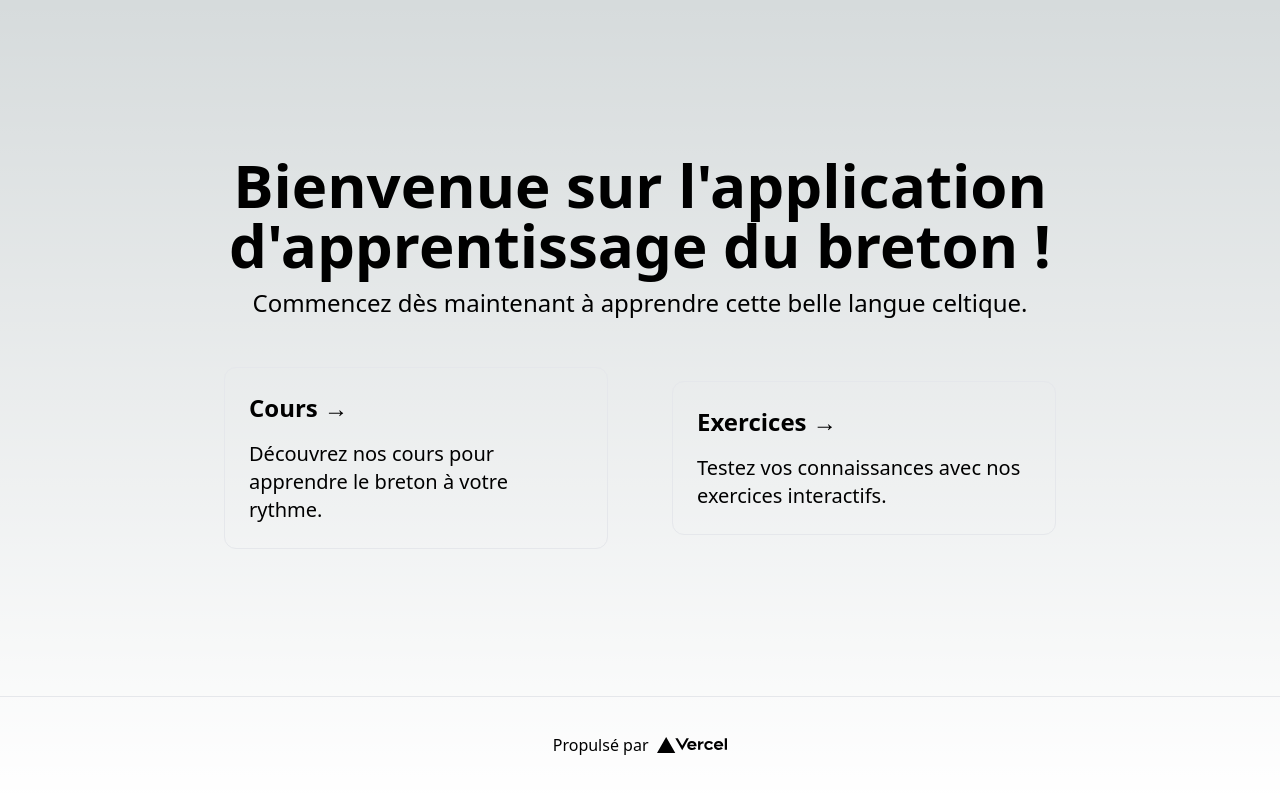
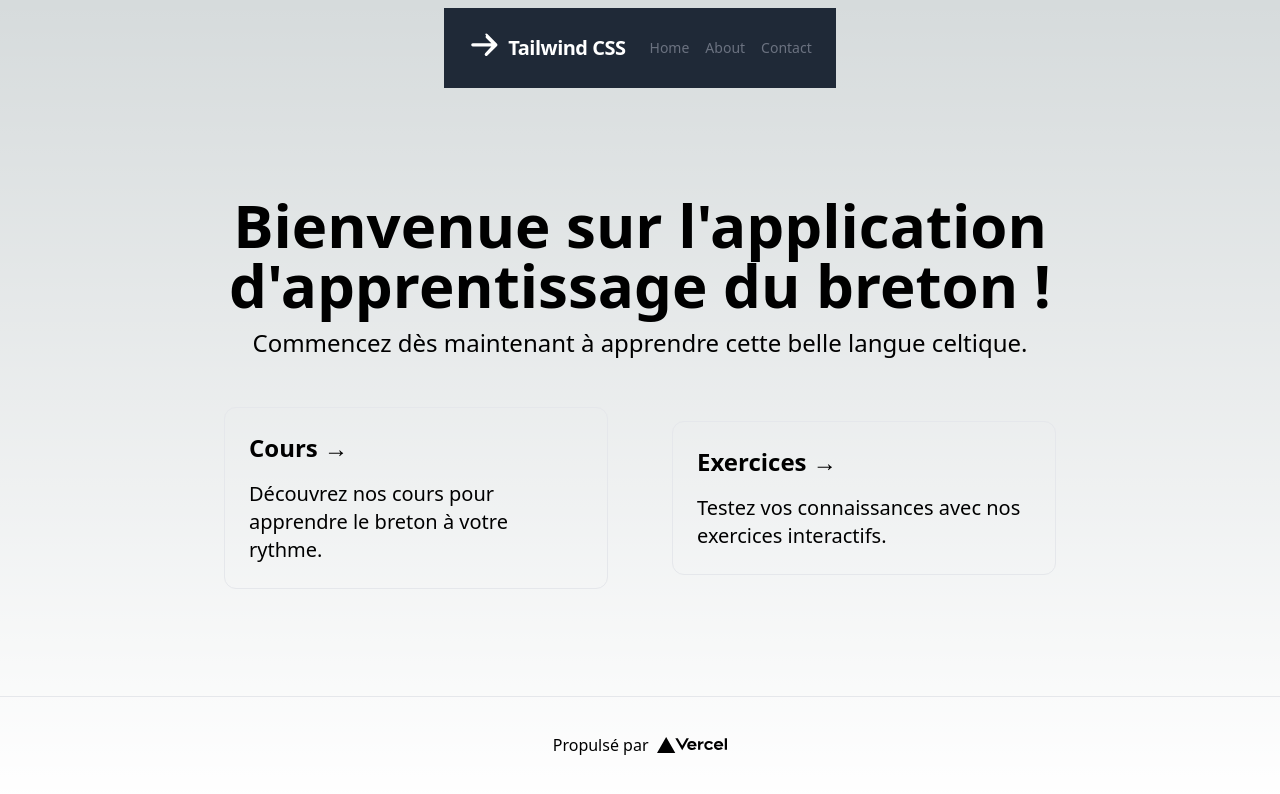
Before and after one commit to Language-Application/back-next, a Next.js app in the folder back/: page / in a window 1280 px wide. Shown: the top 794 px of the page. Built offline with nearby package versions, Linux system fonts and the light colour scheme.

Commit message:
Ajout de la Navbar
Codage de la Navbart grosso merdo

```diff
--- /dev/null
+++ b/back/components/Nav.js
@@ -0,0 +1,36 @@
+import Link from 'next/link'
+
+export default function Nav() {
+  return (
+    <nav className="flex items-center justify-between flex-wrap bg-gray-800 p-6">
+      <div className="flex items-center flex-shrink-0 text-white mr-6">
+        <svg className="fill-current h-8 w-8 mr-2" xmlns="http://www.w3.org/2000/svg" viewBox="0 0 20 20"><path d="M10.707 1.293a1 1 0 011.414 0l6 6a1 1 0 010 1.414l-6 6a1 1 0 01-1.414-1.414L14.586 9H3a1 1 0 110-2h11.586l-3.293-3.293a1 1 0 010-1.414z"/></svg>
+        <span className="font-semibold text-xl tracking-tight">Tailwind CSS</span>
+      </div>
+      <div className="block lg:hidden">
+        <button className="flex items-center px-3 py-2 border rounded text-gray-500 border-gray-600 hover:text-white hover:border-white">
+          <svg className="fill-current h-3 w-3" viewBox="0 0 20 20" xmlns="http://www.w3.org/2000/svg"><title>Menu</title><path d="M0 3h20v2H0V3zm0 6h20v2H0V9zm0 6h20v2H0v-2z"/></svg>
+        </button>
+      </div>
+      <div className="w-full block flex-grow lg:flex lg:items-center lg:w-auto">
+        <div className="text-sm lg:flex-grow">
+          <Link href="/">
+            <p className="block mt-4 lg:inline-block lg:mt-0 text-gray-500 hover:text-white mr-4">
+              Home
+            </p>
+          </Link>
+          <Link href="/about">
+            <p className="block mt-4 lg:inline-block lg:mt-0 text-gray-500 hover:text-white mr-4">
+              About
+            </p>
+          </Link>
+          <Link href="/contact">
+            <p className="block mt-4 lg:inline-block lg:mt-0 text-gray-500 hover:text-white">
+              Contact
+            </p>
+          </Link>
+        </div>
+      </div>
+    </nav>
+  )
+}
--- a/back/pages/index.js
+++ b/back/pages/index.js
@@ -1,5 +1,6 @@
-import Head from 'next/head';
-import Link from 'next/link';
+import Head from 'next/head'
+import Link from 'next/link'
+import Nav from '../components/Nav'
 
 export default function Home() {
   return (
@@ -8,6 +9,8 @@ export default function Home() {
         <title>Apprendre le breton</title>
         <link rel="icon" href="/favicon.ico" />
       </Head>
+
+      <Nav />
 
       <main className="flex flex-col items-center justify-center w-full flex-1 px-20 text-center">
         <h1 className="text-6xl font-bold">
```
